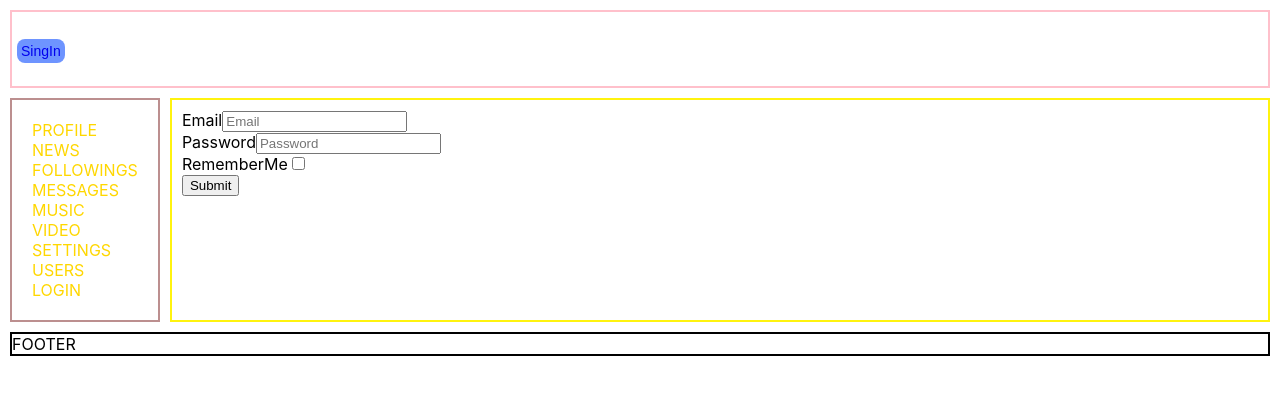
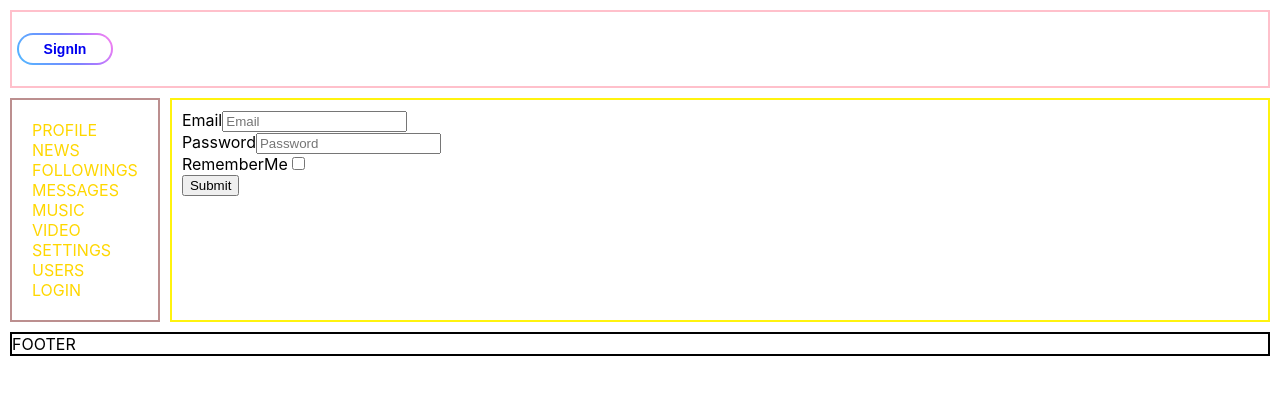
Before and after one commit to hrsk/samurai-way, a React (Create React App) app: page /login in a window 1280 px wide. Shown: the top 394 px of the page. Built offline with nearby package versions, Linux system fonts and the light colour scheme; no server answers.

Commit message:
custom button with children, types with using interface, custom styles, using instead button tags

```diff
--- /dev/null
+++ b/src/components/common/button/Button.module.css
@@ -0,0 +1,51 @@
+/* .button {
+    color: #fff;
+    font-size: 14px;
+    width: max-content;
+    background-color: #6e94ff;
+    padding: 8px;
+    margin-top: 4px;
+    border-radius: 8px;
+    border: none;
+}
+
+.button:hover {
+    background-color: #a57cff;
+    color: #fff;
+    text-shadow: #fff 0 0 2px;
+    box-shadow: #f280f1 0 0 8px;
+} */
+
+
+.button {
+    width: 96px;
+    height: 32px;
+
+    background:
+        linear-gradient(#fff, #fff) padding-box,
+        linear-gradient(60deg, #51b9ff 0%, #7785ff 52.6%, #b279ff 73.96%, #ff81ed 100%) border-box;
+    border: 2px solid transparent;
+    border-radius: 34px;
+
+    color: #7785ff;
+    font: Inter;
+    font-size: 14px;
+    font-weight: 700;
+    line-height: 14px;
+}
+.button:hover {
+        color: #b279ff;
+        background:
+        linear-gradient(#fff, #fff) padding-box,
+        linear-gradient(60deg, #ff81ed 0%, #b279ff 52.6%, #7785ff 73.96%, #51b9ff 100%) border-box;
+    border: 2px solid transparent;
+    border-radius: 34px;
+    }
+.button:disabled {
+    color: #cccaca;
+    border: 2px solid #cccaca;
+    border-radius: 34px;
+    }
+.button:disabled:hover {
+        color: #cccaca
+    }
--- /dev/null
+++ b/src/components/common/button/Button.tsx
@@ -0,0 +1,12 @@
+import { ReactChild, ReactNode } from 'react'
+import classes from './Button.module.css'
+
+type defaultProps = React.DetailedHTMLProps<React.ButtonHTMLAttributes<HTMLButtonElement>, HTMLButtonElement>
+
+interface ButtonProps extends defaultProps {
+    className?: string
+    children: ReactChild
+    onClick: () => void
+}
+
+export const Button = ({ children, className, onClick }: ButtonProps) => <button className={className || classes.button} onClick={onClick} type="button">{children}</button>
--- a/src/components/header/Header.tsx
+++ b/src/components/header/Header.tsx
@@ -5,6 +5,7 @@ import { ConnectedPropsType } from "./HeaderContainer";
 import { useEffect } from "react";
 import { useDispatch } from "react-redux";
 import { getProfilePhotos } from "../reducers/profileReducer";
+import { Button } from "../common/button/Button";
 
 interface PropsType extends ConnectedPropsType {
     logout: () => void
@@ -30,13 +31,17 @@ export const Header = (props: PropsType) => {
                             : <img className={style.avatar} style={{ width: '64px', height: '64px' }} src={no_avatar} alt="" />
                         }
                         <span style={{ display: 'block' }}>{props.login}</span>
-                        <button className={style.button} onClick={props.logout}>Logout</button>
+                        <Button onClick={props.logout}>Logout</Button>
+                        {/* <button className={style.button} onClick={props.logout}>Logout</button> */}
                     </div>
-                    : <button className={style.button}>
-                        <NavLink to={'/login'} className={style.navLink}>
-                            SingIn
-                        </NavLink>
-                    </button>
+                    : <Button onClick={() => { }}>
+                        <NavLink to={'/login'} className={style.navLink}>SignIn</NavLink>
+                    </Button>
+                // : <button className={style.button}>
+                //     <NavLink to={'/login'} className={style.navLink}>
+                //         SingIn
+                //     </NavLink>
+                // </button>
             }
 
         </div>
--- a/src/components/profile/ProfileDescription.module.css
+++ b/src/components/profile/ProfileDescription.module.css
@@ -61,11 +61,11 @@
     font-weight: 400;
 }
 
-.button {
+.buttonD {
     color: #fff;
     font-size: 14px;
     width: max-content;
-    background-color: #6e94ff;
+    background-color: green;
     padding: 8px;
     margin-top: 4px;
     border-radius: 8px;
--- a/src/components/profile/ProfileDescription.tsx
+++ b/src/components/profile/ProfileDescription.tsx
@@ -2,6 +2,7 @@ import { ConnectedPropsType } from "./ProfileContainer"
 import no_avatar from '../../assets/avatar_images/no_avatar.png'
 import style from './ProfileDescription.module.css'
 import { ProfileStatusWithHooks } from "./ProfileStatusWithHooks"
+import { Button } from "../common/button/Button"
 
 interface PropsType extends ConnectedPropsType {
     changeUserStatusHandler: (value: string) => void
@@ -22,7 +23,8 @@ export const ProfileDescription = (props: PropsType) => {
                     <ProfileStatusWithHooks status={props.status}
                         changeUserStatusHandler={props.changeUserStatusHandler}
                         setUserStatusHandler={props.setUserStatusHandler} />
-                    <button className={style.button} onClick={() => { }}>Change avatar</button>
+                    <Button onClick={() => { }}>Edit</Button>
+                    {/* <button className={style.button} onClick={() => { }}>Change avatar</button> */}
                 </div>
                 <div className={style.aboutMe}>
                     {/* <span>{props.userProfile.userId}</span> */}
@@ -42,7 +44,8 @@ export const ProfileDescription = (props: PropsType) => {
                             <span>youtube: <p className={style.text}>{props.userProfile.contacts.youtube}</p></span>
                             <span>github: <p className={style.text}>{props.userProfile.contacts.github}</p></span>
                             <span>mainLink: <p className={style.text}>{props.userProfile.contacts.mainLink}</p></span>
-                            <button className={style.button} onClick={() => { }}>Edit</button>
+                            <Button onClick={() => { }}>Edit</Button>
+                            {/* <button className={style.button} onClick={() => { }}>Edit</button> */}
                         </div>
                     }
                 </div>
--- a/src/components/profile/posts/Posts.tsx
+++ b/src/components/profile/posts/Posts.tsx
@@ -2,6 +2,7 @@ import { ChangeEvent, useState } from "react";
 import { PostType } from "../../../types";
 import { Post } from "./post/Post";
 import style from './Posts.module.css';
+import { Button } from "../../common/button/Button";
 
 type PropsType = {
     posts: PostType[]
@@ -38,7 +39,8 @@ export const Posts = (props: PropsType) => {
                     value={value}
                     placeholder="Enter post text"
                     onChange={changePostTextHandler} />
-                <button className={style.button} onClick={addPostHandler}>Add Post</button>
+                <Button type="button" onClick={addPostHandler}>Add Post</Button>
+                {/* <button className={style.button} onClick={addPostHandler}>Add Post</button> */}
             </div>
             <div>{posts}</div>
         </div>
```
